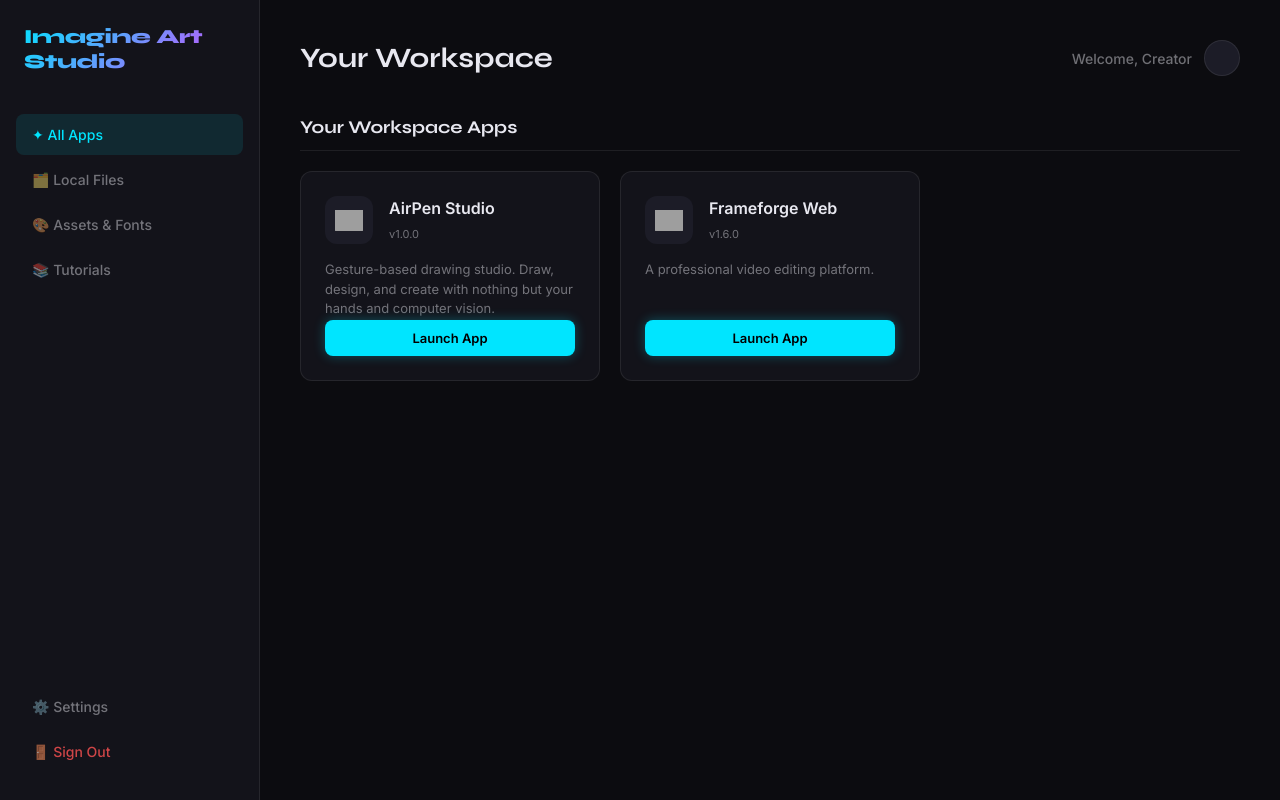
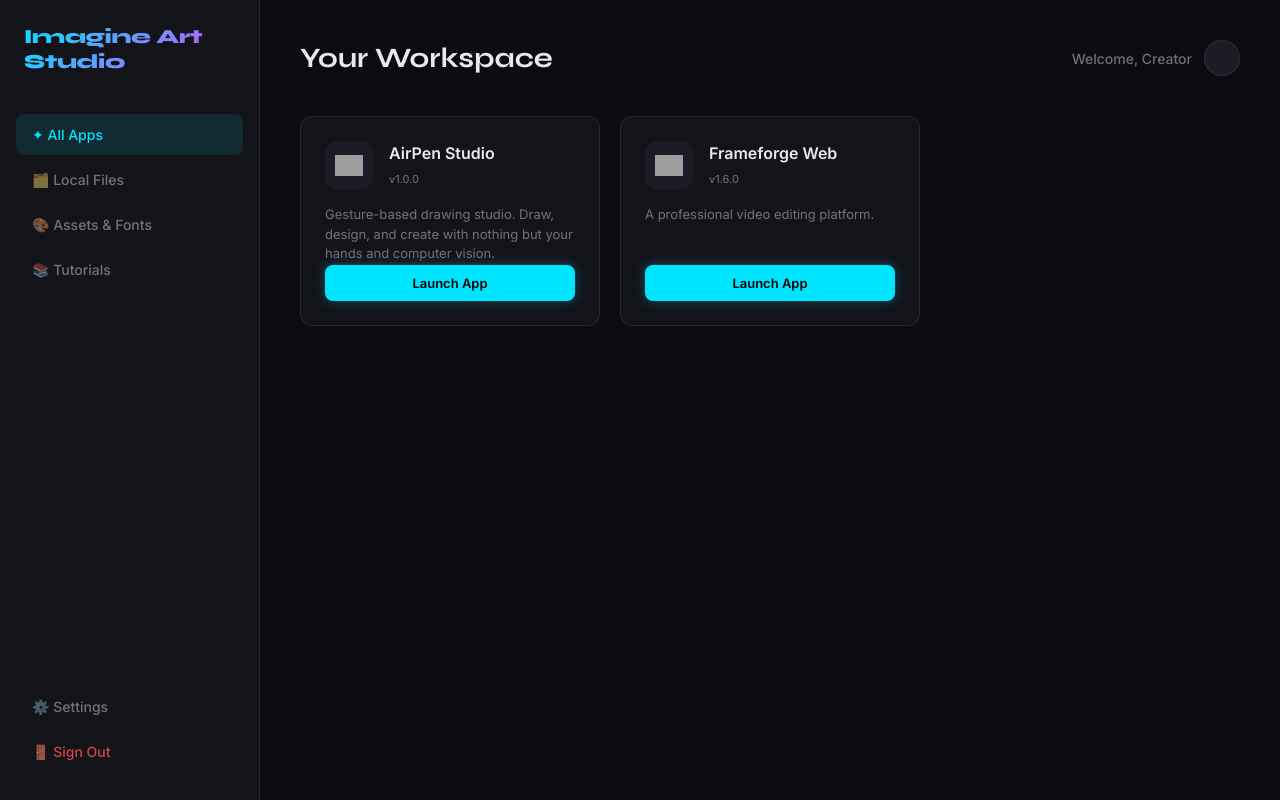
Before and after one commit to imagine-nexus/art-studio, a plain HTML site: page index.html in a window 1280 px wide. Drawn offline with Linux system fonts and the light colour scheme; grey boxes are pictures that could not be loaded.

Commit message:
Update index.html

```diff
--- a/index.html
+++ b/index.html
@@ -46,9 +46,6 @@
 
     <div id="view-apps" class="view-section active-view">
 
-
-
-      <h2 class="section-title">Your Workspace Apps</h2>
       <div class="app-grid" id="dynamicAppGrid"></div>
     </div>
 
```
